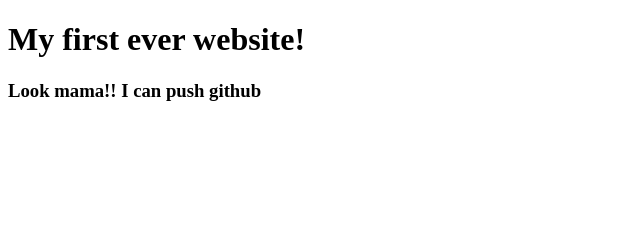
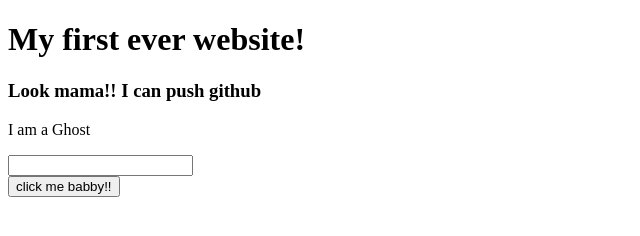
Before and after one commit to gkazal/myfirstWebsite, a plain HTML site: page index.html in a window 1280 px wide. Shown: the whole page, without its empty margins (0-640 px from the left). Drawn offline with Linux system fonts and the light colour scheme.

Commit message:
done adding button

```diff
--- a/index.html
+++ b/index.html
@@ -8,5 +8,9 @@
 <body>
     <h1>My first ever website!</h1>
     <h3>Look mama!! I can push github</h3>
+    <p> I am a Ghost</p>
+    <input type="text">
+    <br>
+    <button>click me babby!!</button>
 </body>
 </html>
```
